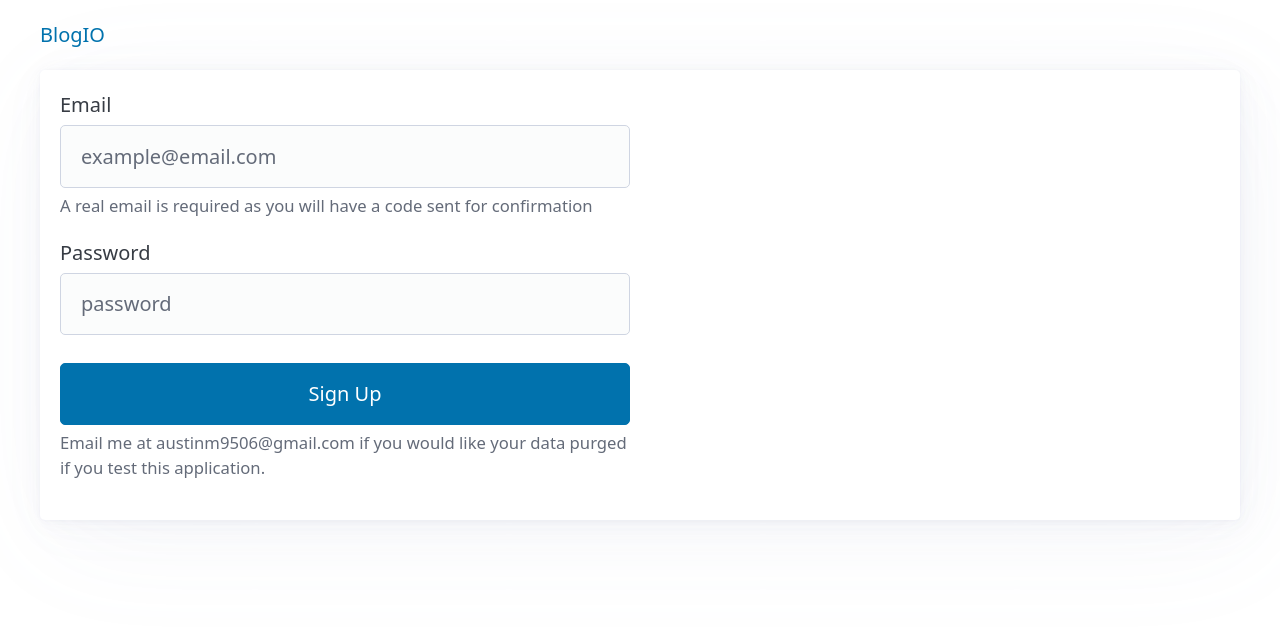
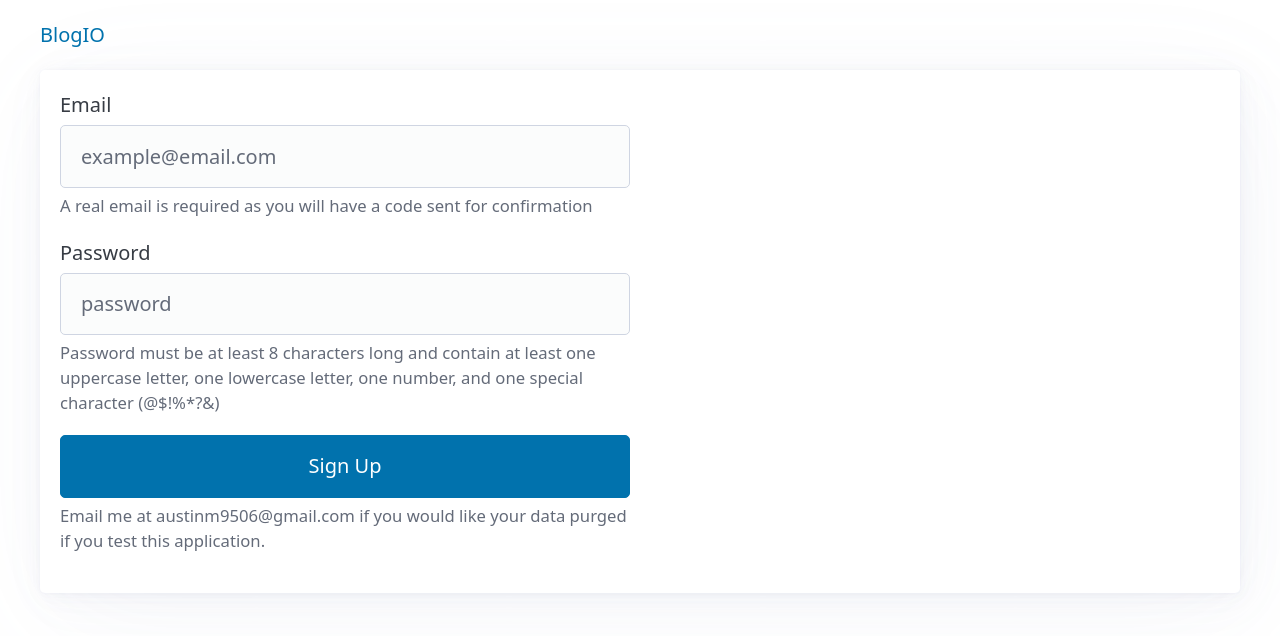
Before and after one commit to AJMerr/blogio, a React (Vite) app in the folder BlogIO/: page /signup in a window 1280 px wide. Shown: the top 636 px of the page. Built offline with nearby package versions, Linux system fonts and the light colour scheme.

Commit message:
Fixed an error where the password format was not accepted. Added Regex expression to remedy this. Also added helper text for password requirements.

```diff
--- a/BlogIO/routes/SignUp.jsx
+++ b/BlogIO/routes/SignUp.jsx
@@ -67,9 +67,10 @@ function SignUp() {
                                 value={formData.password}
                                 onChange={handleChange}
                                 placeholder="password"
-                                pattern="."
+                                pattern="^(?=.*[a-z])(?=.*[A-Z])(?=.*\d)(?=.*[@$!%*?&])[A-Za-z\d@$!%*?&]{8,}$"
                                 required
                             />
+                            <small>Password must be at least 8 characters long and contain at least one uppercase letter, one lowercase letter, one number, and one special character (@$!%*?&)</small>
                         </label>
                         <input type="submit" value="Sign Up" />
                         <small>Email me at austinm9506@gmail.com if you would like your data purged if you test this application.</small>
```
